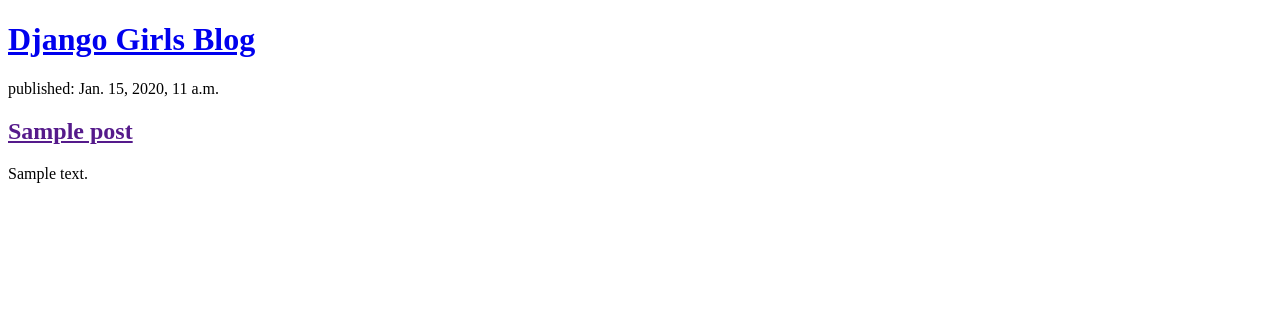
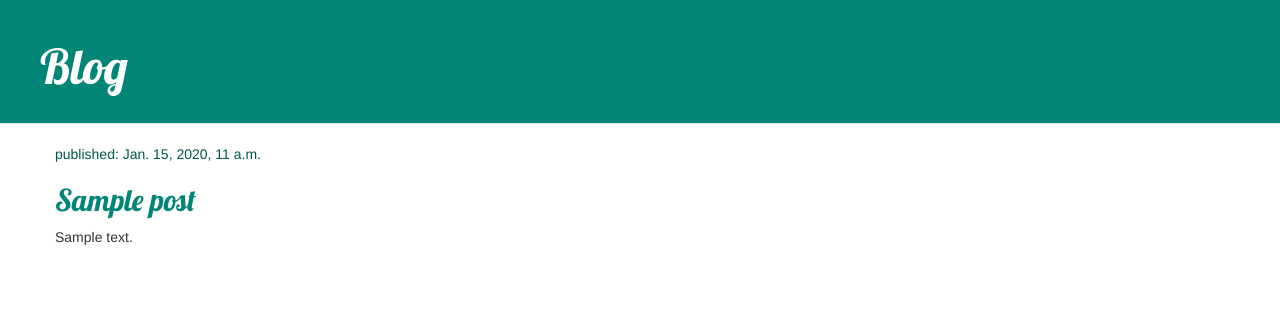
Before and after one commit to ngiersz/django-tutorial, a Django app: template blog/templates/blog/post_list.html in a window 1280 px wide. Shown: the top 316 px of the page. Run offline with Django 3.2, Linux system fonts and the light colour scheme; the template is opened without the code that fills it: values that come from a table or form of the project are taken from there, others are empty; tables that the repository leaves empty hold one stand-in row (values such as "Sample post"); some libraries are stand-ins or nearby versions.

Commit message:
Add basic CSS

```diff
--- /dev/null
+++ b/blog/static/css/blog.css
@@ -0,0 +1,47 @@
+.page-header {
+    background-color: #008577;
+    margin-top: 0;
+    padding: 20px 20px 20px 40px;
+}
+
+.page-header h1, .page-header h1 a, .page-header h1 a:visited, .page-header h1 a:active {
+    color: #ffffff;
+    font-size: 36pt;
+    text-decoration: none;
+}
+
+.content {
+    margin-left: 40px;
+}
+
+h1 a, h2 a, h3 a, h4 a {
+    color: #008577;
+    font-family: 'Lobster', cursive;
+}
+
+.date {
+    color: #00574B;
+}
+
+.save {
+    float: right;
+}
+
+.post-form textarea, .post-form input {
+    width: 100%;
+}
+
+.top-menu, .top-menu:hover, .top-menu:visited {
+    color: #ffffff;
+    float: right;
+    font-size: 26pt;
+    margin-right: 20px;
+}
+
+.post {
+    margin-bottom: 70px;
+}
+
+.post h1 a, .post h1 a:visited {
+    color: #000000;
+}
--- a/blog/templates/blog/post_list.html
+++ b/blog/templates/blog/post_list.html
@@ -1,21 +1,33 @@
-<!DOCTYPE html>
+{% load staticfiles %}
 <html lang="en">
 <head>
     <meta charset="UTF-8">
+    <link rel="stylesheet" href="//maxcdn.bootstrapcdn.com/bootstrap/3.2.0/css/bootstrap.min.css">
+    <link rel="stylesheet" href="//maxcdn.bootstrapcdn.com/bootstrap/3.2.0/css/bootstrap-theme.min.css">
+    <link href="//fonts.googleapis.com/css?family=Lobster&subset=latin,latin-ext" rel="stylesheet" type="text/css">
+    <link rel="stylesheet" href="{% static 'css/blog.css' %}">
+
     <title>Blog posts</title>
 </head>
 <body>
-    <div>
-        <h1><a href="/">Django Girls Blog</a></h1>
+    <div class="page-header">
+        <h1><a href="/">Blog</a></h1>
     </div>
-    {% for post in posts %}
-        <div>
-            <p>published: {{ post.published_date }}</p>
-            <h2><a href="">{{ post.title }}</a></h2>
-            <p>{{ post.text }}</p>
+
+    <div class="content container">
+    <div class="row">
+        <div class="col-md-8">
+            {% for post in posts %}
+                <div class="post">
+                    <div class="date">
+                        <p>published: {{ post.published_date }}</p>
+                    </div>
+                    <h2><a href="">{{ post.title }}</a></h2>
+                    <p>{{ post.text|linebreaksbr }}</p>
+                </div>
+            {% endfor %}
         </div>
-    {% endfor %}
-
-
+    </div>
+</div>
 </body>
 </html>
```
